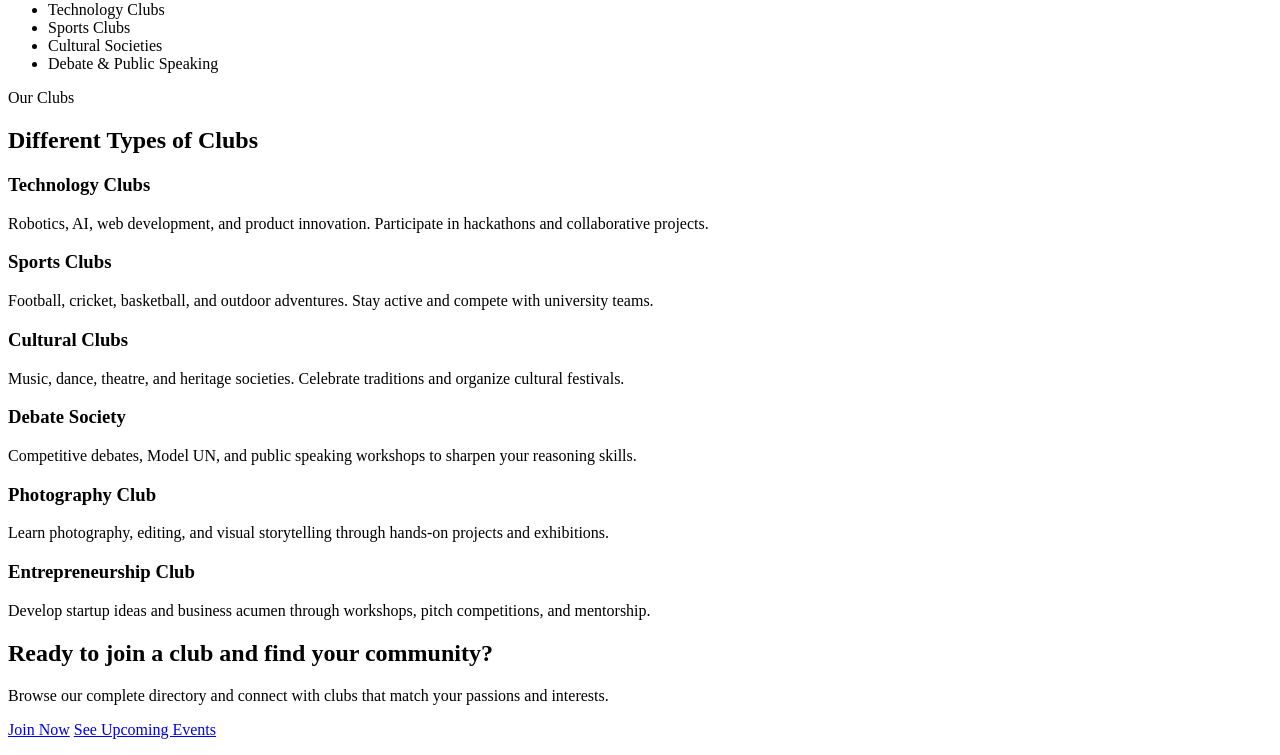
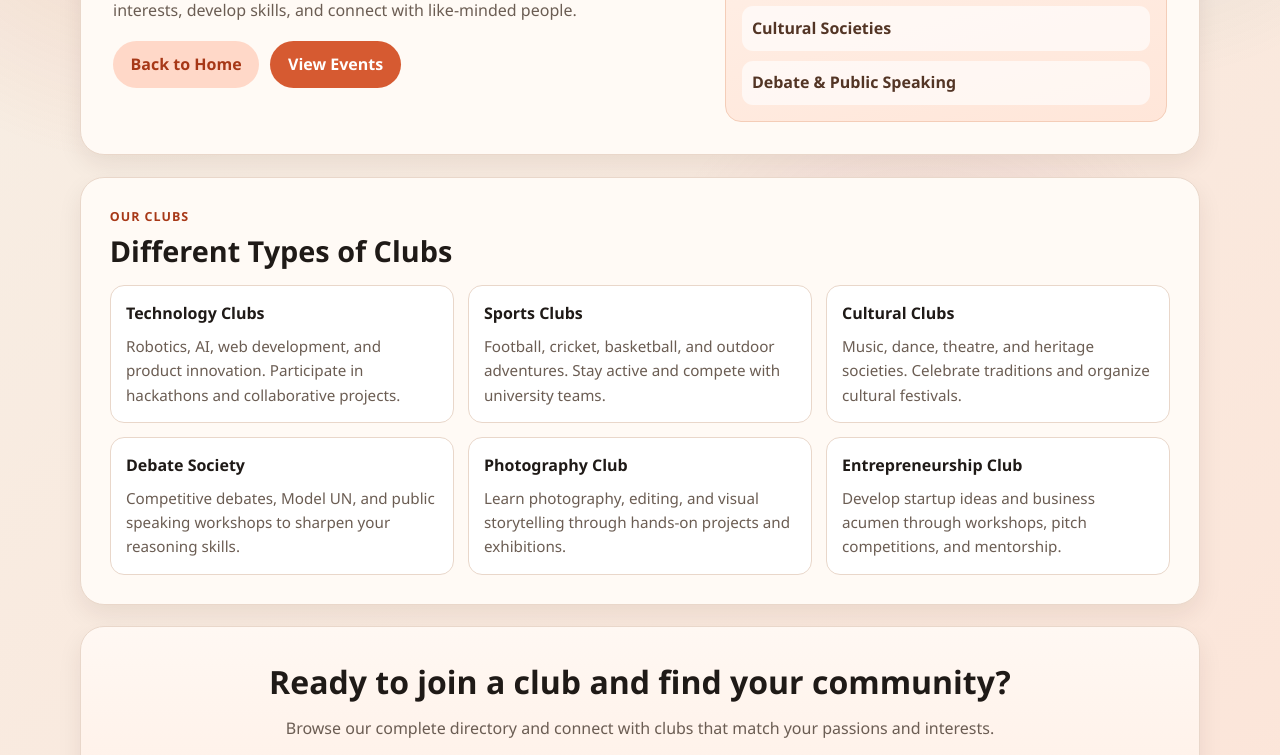
Before and after one commit to ShahrozButtOfficial/student_portfolio, a plain HTML site: page src/clubs.html in a window 1280 px wide. Shown: the part 343-1098 px from the top of the page. Drawn offline with Linux system fonts and the light colour scheme; files that its build step writes are made by us from their sources; the site is published under a folder, as on GitHub Pages, so addresses that start at the root find nothing.

Commit message:
clubs implementation (error)

```diff
--- a/src/clubs.html
+++ b/src/clubs.html
@@ -4,9 +4,9 @@
     <meta charset="UTF-8">
     <meta name="viewport" content="width=device-width, initial-scale=1.0">
     <title>Clubs | Student Clubs Portal</title>
-    <link rel="stylesheet" href="/styles/styles.css">
+    <!-- Link to external CSS -->
+    <link rel="stylesheet" href="styles/styles.css">
 </head>
-
 <body>
 
     <!-- Background effect -->
```
